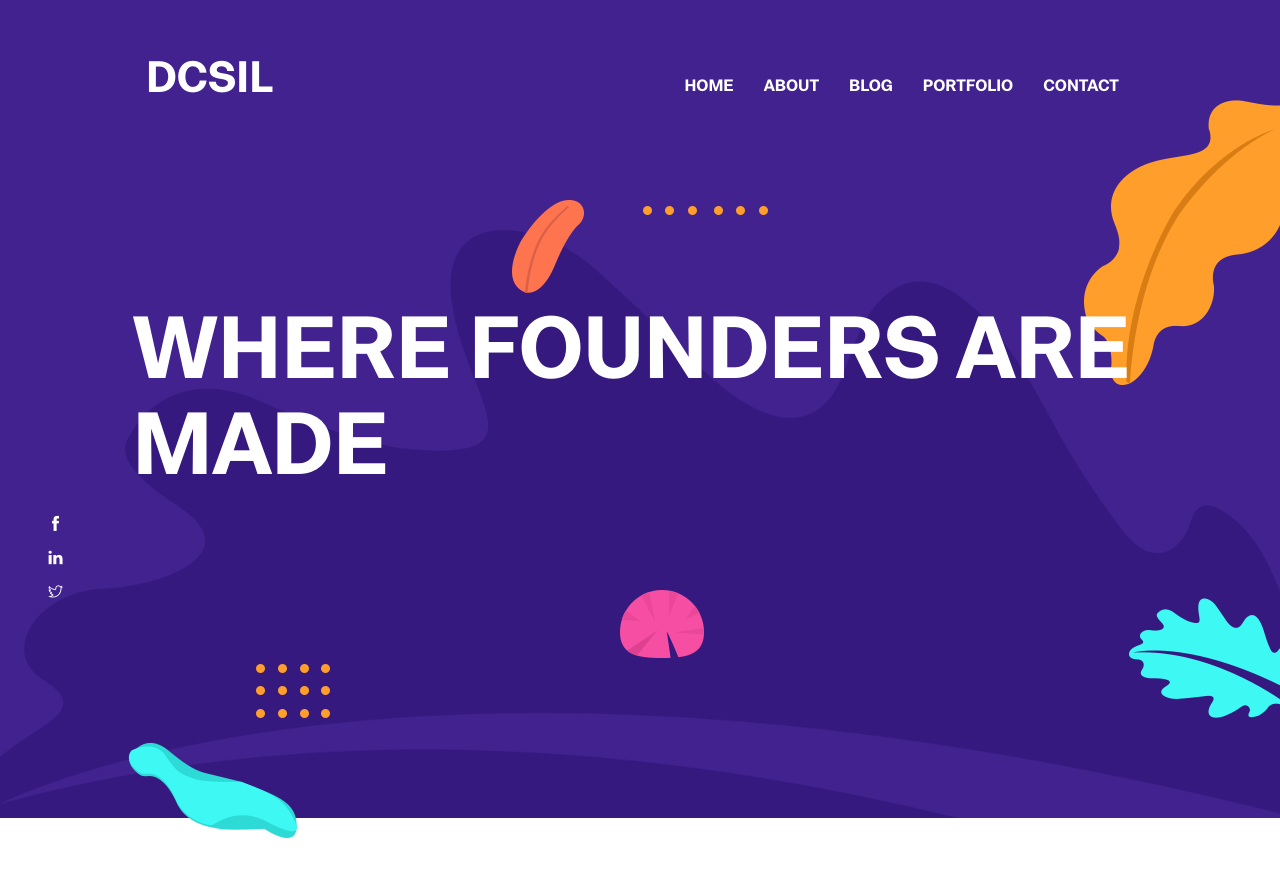
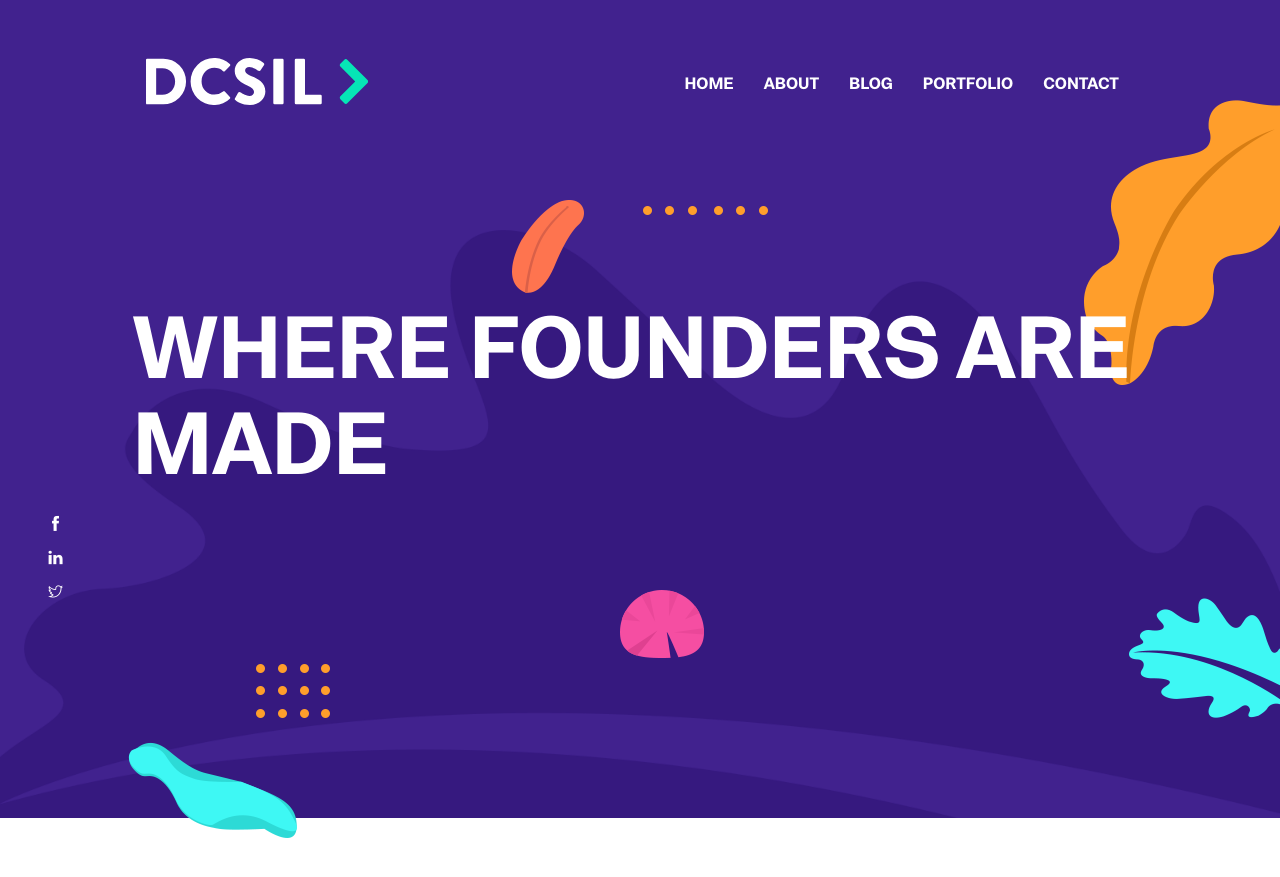
Before and after one commit to dcsil/website, a Jekyll site: the page built from index.html, in a window 1280 px wide and 900 px high. Shown: the top 877 px of the window. Built offline with Jekyll 4.4.1, drawn with Linux system fonts in a browser that asks for light colours.

Commit message:
Update settings.yml

```diff
--- a/_data/settings.yml
+++ b/_data/settings.yml
@@ -2,7 +2,7 @@
 # General Site Settings
 
 title: DCSIL
-logo:
+logo: assets/images/DCSILLogo-white-accented.svg
 author: Julian Nadeau
 description: The Department of Computer Science Innovation Lab (DCSIL) is both a startup incubator and accelerator at the University of Toronto.
 email: dcsil@cs.toronto.edu
```
